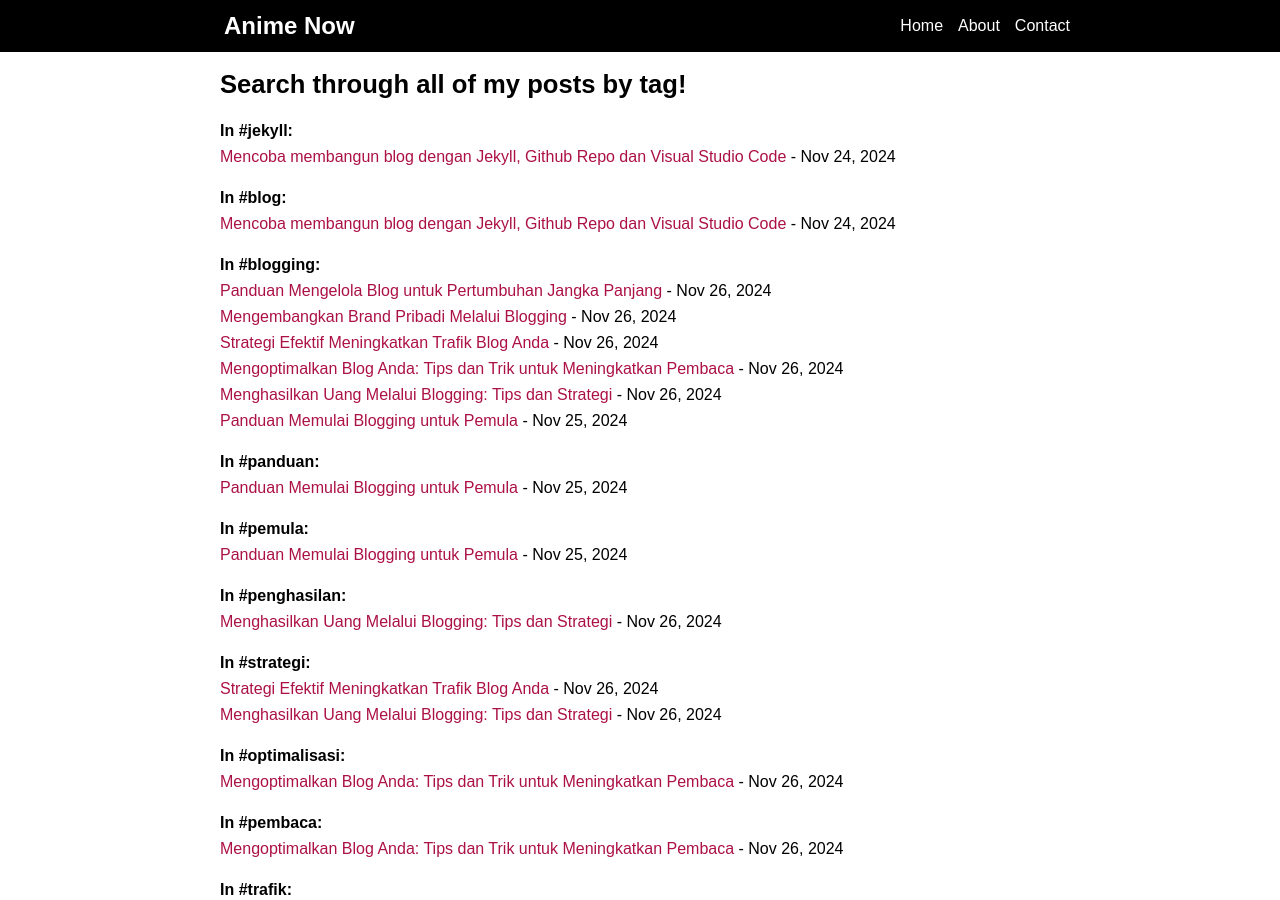
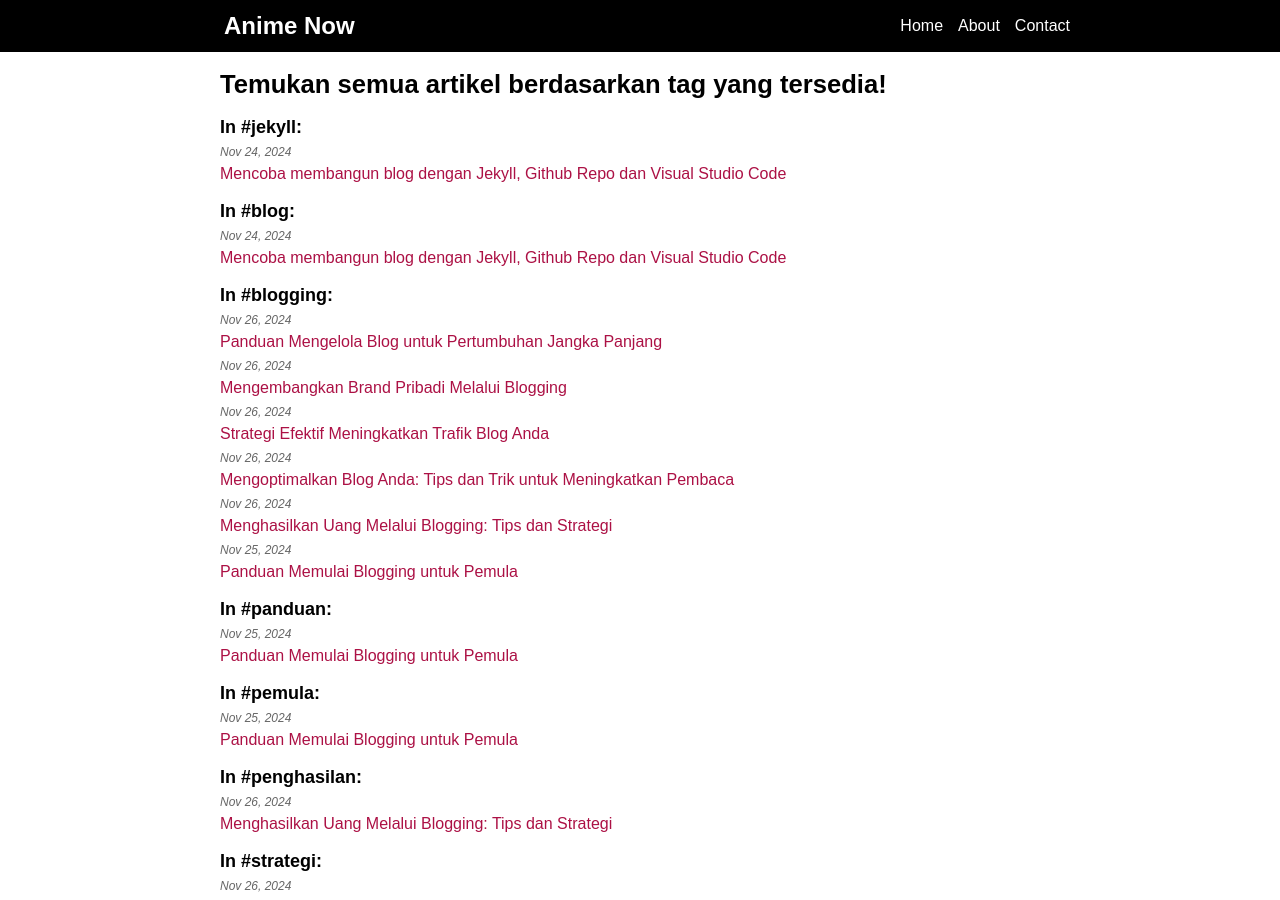
Before and after one commit to insanmuliadi90/jekyll-blog, a Jekyll site: the page built from pages/tags.html, in a window 1280 px wide and 900 px high. Built offline with Jekyll 4.4.1, drawn with Linux system fonts in a browser that asks for light colours; some of the changed text lies outside the part shown.

Commit message:
update baru

```diff
--- a/_includes/css.html
+++ b/_includes/css.html
@@ -76,8 +76,9 @@ body{font-family: Arial,san-serif;font-size: 16px;line-height:1;}
 .pag-item{padding:5px;border:1px solid #ddd;min-width:30px;text-align:center;font-weight:700}
 a.pag-item:hover{background:#000000;border-color:#000;color:#fff}
 /* tag post */
-h2.post-list-heading.line-bottom{margin:25px 0 10px}
 .post-list li{margin-bottom:10px}
+.tag-date{display:block;font-size:12px;color:#666;font-style:italic;margin-bottom:8px}
+.post-list-heading.line-bottom{margin:20px 0 10px;font-size:18px}
 /* media Query */
 @media screen and (max-width:960px){
 .row{width:94%}
--- a/pages/tags.html
+++ b/pages/tags.html
@@ -4,7 +4,7 @@ title: "Post Tags"
 permalink: /tags.html
 ---
 <h1 class="post-title">
-  Search through all of my posts by tag!
+  Temukan semua artikel berdasarkan tag yang tersedia!
 </h1>
 <div id="tags-list">
 {% for tag in site.tags %}
@@ -18,11 +18,10 @@ permalink: /tags.html
      {% for post in site.tags[tag_name] %}
      <li>
        {%- assign date_format = site.minima.date_format | default: "%b %-d, %Y" -%}
-       <b>
+       <i class="tag-date">{{ post.date | date: date_format }}</i>
          <a href="{{ post.url | relative_url }}">
            {{ post.title | escape }}
          </a>
-       </b> - <i>{{ post.date | date: date_format }}</i>
      </li>
      {% endfor %}
     </ul>
```
